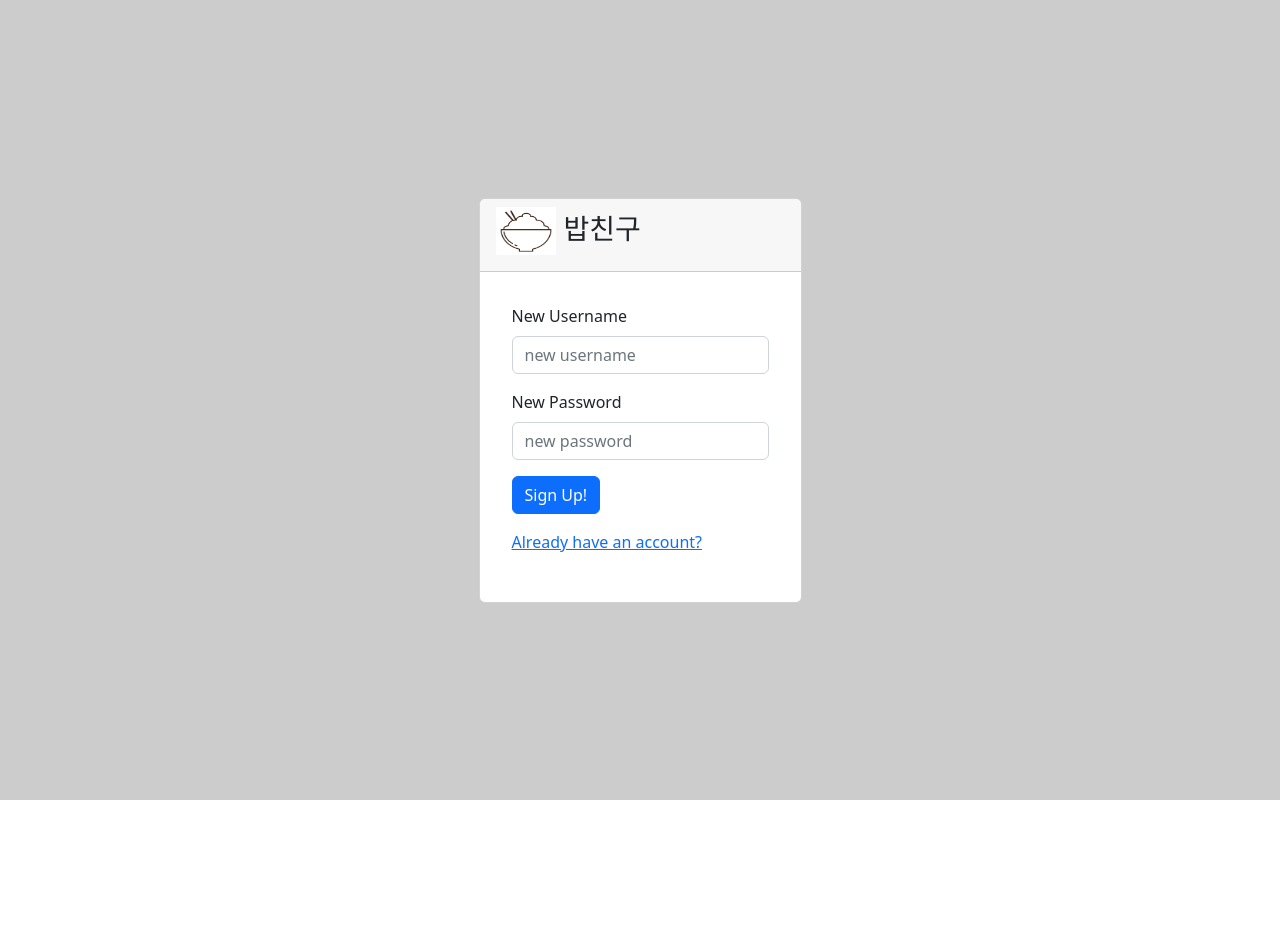
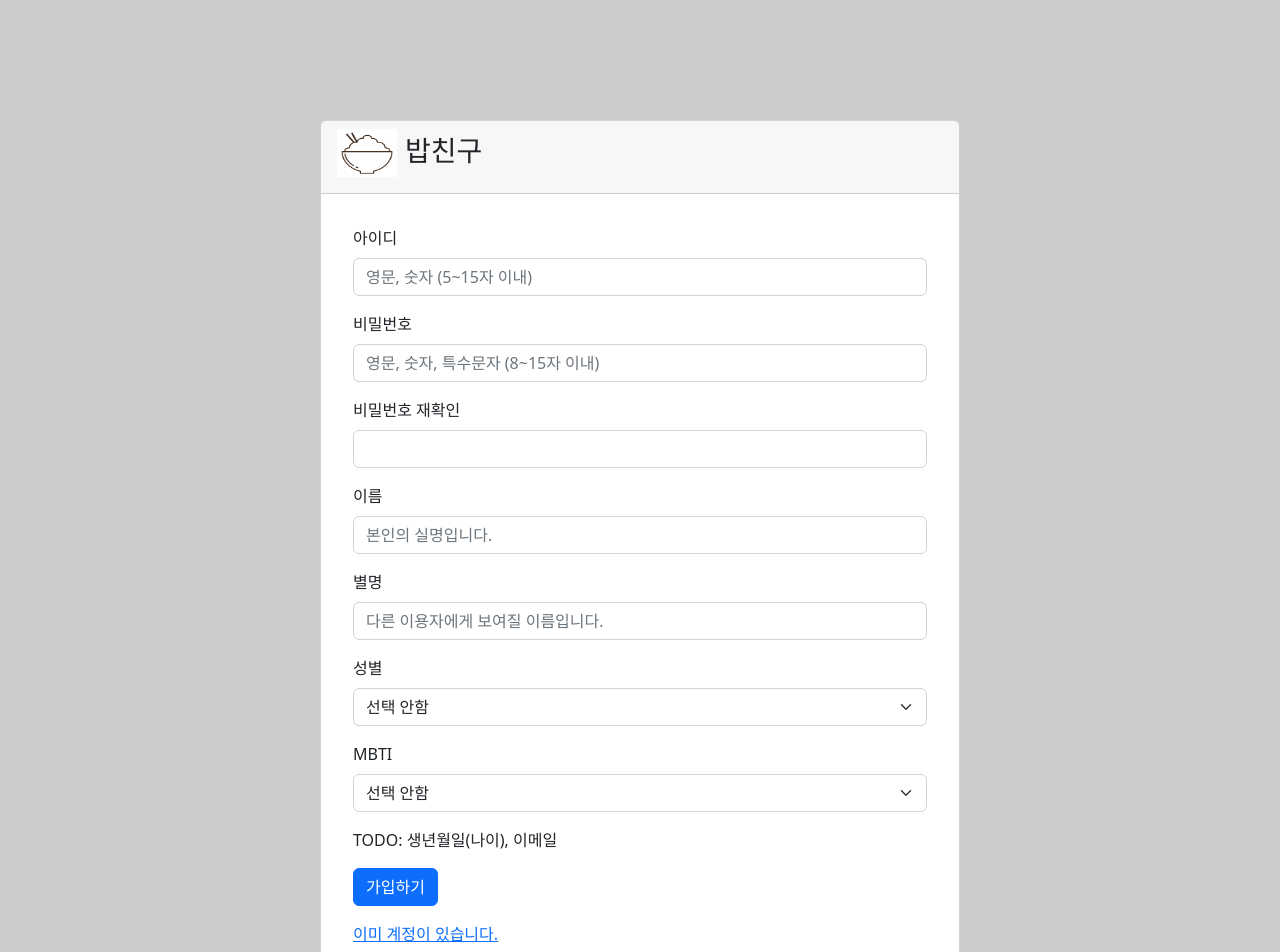
Before and after one commit to swsnu/swppfall2022-team2, a React (Create React App) app in the folder frontend/: page /signup in a window 1280 px wide. Shown: the top 952 px of the page. Before the commit the page ends 800 px from the top, so only its background shows below. Built offline with nearby package versions, Linux system fonts and the light colour scheme.

Commit message:
temporally wrapping up

```diff
--- a/frontend/package.json
+++ b/frontend/package.json
@@ -25,6 +25,7 @@
     "react-router": "^6.4.2",
     "react-router-dom": "^6.4.2",
     "react-scripts": "5.0.1",
+    "react-uuid": "^2.0.0",
     "redux": "4.2.0",
     "socket.io-client": "^4.5.3",
     "styled-components": "^5.3.6",
@@ -56,6 +57,7 @@
     ]
   },
   "devDependencies": {
+    "@types/react-alert": "^7.0.2",
     "@types/styled-components": "^5.1.26",
     "@typescript-eslint/eslint-plugin": "^5.0.0",
     "eslint-config-standard-with-typescript": "^23.0.0",
--- a/frontend/src/login/SignUp.css
+++ b/frontend/src/login/SignUp.css
@@ -1,8 +1,8 @@
 .sign-up {
     position: absolute;
     background-color: rgba(0,0,0,0.2);
-    height:100%;
-    width:100%;
+    height:calc(150%);
+    width:calc(100%);
     mix-blend-mode: normal;
 }
 
--- a/frontend/src/login/SignUp.tsx
+++ b/frontend/src/login/SignUp.tsx
@@ -3,21 +3,35 @@ import { useDispatch, useSelector } from "react-redux";
 import { useNavigate, Navigate } from "react-router-dom";
 import React, { useState } from "react";
 import { AppDispatch } from '../store';
-import { Button, Form, Card, Image } from 'react-bootstrap';
+import { Button, Form, Card, Image, Row, Col } from 'react-bootstrap';
 import 'bootstrap/dist/css/bootstrap.min.css';
 import './SignUp.css';
 import logoImg from '../images/logo.jpg';
+
+interface signUpStatusType{
+    name: string;
+    mbti: string;
+    gender: string;
+    nickname: string;
+}
 
 export default function SignUp(){
     const userState = useSelector(selectUser);
     const dispatch = useDispatch<AppDispatch>();
     const [username, setUsername] = useState("");
     const [password, setPassword] = useState("");
+    const [signUpStatus, handleSignUpStatus] = useState<signUpStatusType>({
+        name: '',
+        mbti: '',
+        gender: '',
+        nickname: '',
+    });
     const navigate = useNavigate();
 
     const handleSignUp = () => {
         try{dispatch(setSignUp({username: username, password: password}))
-            navigate('/login')
+            alert('회원 가입이 정상적으로 완료되었습니다.');
+            navigate('/login');
 
         }
         catch(err){
@@ -26,7 +40,7 @@ export default function SignUp(){
     }
 
     const handleRedirect = () => {
-        navigate('/login')
+        navigate('/login');
     }
 
 
@@ -39,7 +53,7 @@ export default function SignUp(){
 
     return(
         <div className="sign-up d-flex justify-content-center align-items-center">
-            <Card>
+            <Card style={{width:"50%", height:"80%"}}>
                 <Card.Header>
                 <h3>
                     <Image
@@ -55,18 +69,63 @@ export default function SignUp(){
                 <Card.Body>
                     <Form className="rounded p-4 p-sm-3">
                         <Form.Group className="mb-3">
-                            <Form.Label>New Username</Form.Label>
-                            <Form.Control type="username" placeholder="new username" onChange={event => setUsername(event.target.value)}/>
+                            <Form.Label>아이디</Form.Label>
+                            <Form.Control type="username" placeholder="영문, 숫자 (5~15자 이내)" onChange={event => setUsername(event.target.value)} maxLength={15}/>
                         </Form.Group>
                         <Form.Group className="mb-3">
-                            <Form.Label>New Password</Form.Label>
-                            <Form.Control type="password" placeholder="new password" onChange={event => setPassword(event.target.value)}/>
+                            <Form.Label>비밀번호</Form.Label>
+                            <Form.Control type="password" placeholder="영문, 숫자, 특수문자 (8~15자 이내)" onChange={event => setPassword(event.target.value)} maxLength={15}/>
                         </Form.Group>
+                        <Form.Group className="mb-3">
+                            <Form.Label>비밀번호 재확인</Form.Label>
+                            <Form.Control type="password" placeholder="" maxLength={15}/>
+                        </Form.Group>
+                        <Form.Group className="mb-3">
+                            <Form.Label>이름</Form.Label>
+                            <Form.Control type="text" placeholder="본인의 실명입니다." maxLength={30}/>
+                        </Form.Group>
+                        <Form.Group className="mb-3">
+                            <Form.Label>별명</Form.Label>
+                            <Form.Control type="text" placeholder="다른 이용자에게 보여질 이름입니다." maxLength={10}/>
+                        </Form.Group>
+                        <Form.Group className="mb-3">
+                            <Form.Label>성별</Form.Label>
+                            <Form.Select name="gender" defaultValue={''}>
+                                <option value = '' disabled>선택 안함</option>
+                                <option value = 'M'>남자</option>
+                                <option value = 'F'>여자</option>
+                            </Form.Select>
+                        </Form.Group>
+                        <Form.Group className="mb-3">
+                            <Form.Label>MBTI</Form.Label>
+                            <Form.Select name='mbti' defaultValue={''}>
+                                <option value = '' disabled>선택 안함</option>
+                                <option value = 'ENTJ'>ENTJ</option>
+                                <option value = 'ENTP'>ENTP</option>
+                                <option value = 'ENFJ'>ENFJ</option>
+                                <option value = 'ENFP'>ENFP</option>
+                                <option value = 'ESTJ'>ESTJ</option>
+                                <option value = 'ESTP'>ESTP</option>
+                                <option value = 'ESFJ'>ESFJ</option>
+                                <option value = 'ESFP'>ESFP</option>
+                                <option value = 'INTJ'>INTJ</option>
+                                <option value = 'INTP'>INTP</option>
+                                <option value = 'INFJ'>INFJ</option>
+                                <option value = 'INFP'>INFP</option>
+                                <option value = 'ISTJ'>ISTJ</option>
+                                <option value = 'ISTP'>ISTP</option>
+                                <option value = 'ISFJ'>ISFJ</option>
+                                <option value = 'ISFP'>ISFP</option>
+                            </Form.Select>
+                        </Form.Group>
+                        <p>
+                            TODO:  생년월일(나이), 이메일
+                        </p>
                         <Button className="mb-3" variant='primary' onClick={handleSignUp}>
-                            Sign Up!
+                            가입하기
                         </Button>
                         <Form.Group className="mb-3">
-                            <a onClick={handleRedirect} className="link-primary">Already have an account?</a>
+                            <a onClick={handleRedirect} className="link-primary">이미 계정이 있습니다.</a>
                         </Form.Group>
                     </Form>
                 </Card.Body>
--- a/frontend/src/mypage/MyStatus.tsx
+++ b/frontend/src/mypage/MyStatus.tsx
@@ -1,6 +1,7 @@
 import React, {useState, useEffect} from 'react';
 import {Form, Row, Col, FormControlProps, FormControl} from 'react-bootstrap';
 import {statusType} from './MyPage'
+import uuid from "react-uuid"
 
 interface propsType {
     status: statusType;
@@ -26,75 +27,67 @@ const MyStatus: React.FC<propsType> = (props:propsType) => {
     const handleNickname = (e: React.BaseSyntheticEvent) : void => {
         handleStatus({ ...status, nickname: e.target.value });
     };
-    //useEffect(()=>{},[status]);
     return (
         <div>
         <Form>
-            <p>
-                별명을 입력해주세요
-            </p>
             <Row className='mb-3'>
                 <Form.Group as={Col}>
-                    <Form.Control name="nickname" defaultValue={status.nickname} type="text" placeholder='별명' onChange={handleNickname} maxLength={30}/>
+                    <Form.Label>별명</Form.Label>
+                    <Form.Control name="nickname" defaultValue={status.nickname} type="text" placeholder='10자 이내' onChange={handleNickname} maxLength={10}/>
                 </Form.Group>
             </Row>
 
-            <p>
-                이름을 입력해주세요
-            </p>
             <Row className='mb-3'>
                 <Form.Group as={Col}>
-                    <Form.Control name="name" defaultValue={status.name} type="text" placeholder='이름' onChange={handleName} maxLength={30}/>
+                    <Form.Label>이름</Form.Label>
+                    <Form.Control name="name" defaultValue={status.name} type="text" placeholder='' onChange={handleName} maxLength={30}/>
                 </Form.Group>
             </Row>
 
-            <p>
-                나이, 성별을 입력해주세요
-            </p>
             <Row className='mb-3'>
                 <Form.Group as={Col}>
-                    <Form.Control name="age" defaultValue={status.age} type="text" placeholder='나이' onChange={handleAge} maxLength={3}/>
+                    <Form.Label>나이</Form.Label>
+                    <Form.Control name="age" defaultValue={status.age} type="text" placeholder='' onChange={handleAge} maxLength={3}/>
                 </Form.Group>
                 <Form.Group as={Col}>
-                    <Form.Select name="gender" defaultValue={status.gender} onChange={(e) => handleGender(e)}>
-                        <option value = ''>선택 안함</option>
+                    <Form.Label>성별</Form.Label>
+                    <Form.Select name="gender" key={uuid()} defaultValue={status.gender} onChange={(e) => handleGender(e)}>
+                        <option value = '' disabled>선택 안함</option>
                         <option value = 'M'>남자</option>
                         <option value = 'F'>여자</option>
                     </Form.Select>
                 </Form.Group>
             </Row>
 
-            <p>
-                한 줄 소개를 적어주세요(100자 이내)
-            </p>
             <Row className='mb-3'>
                 <Form.Group>
+                    <Form.Label>한 줄 소개(100자 이내)</Form.Label>
                     <Form.Control name="intro" defaultValue={status.intro} type="text" placeholder='소개말' onChange={handleIntro} maxLength={100}/>
                 </Form.Group>
             </Row>
 
-            <p>
-                자신의 MBTI를 선택해주세요
-            </p>
-            <Form.Select name='mbti' defaultValue={status.mbti} onChange={(e) => handleMBTI(e)}>
-                <option value = ''>선택 안함</option>
+            <Form.Group>
+                <Form.Label>MBTI</Form.Label>
+                <Form.Select name='mbti' key={uuid()} defaultValue={status.mbti} onChange={(e) => handleMBTI(e)}>
+                    <option value = '' disabled>선택 안함</option>
                     <option value = 'ENTJ'>ENTJ</option>
                     <option value = 'ENTP'>ENTP</option>
                     <option value = 'ENFJ'>ENFJ</option>
                     <option value = 'ENFP'>ENFP</option>
                     <option value = 'ESTJ'>ESTJ</option>
+                    <option value = 'ESTP'>ESTP</option>
                     <option value = 'ESFJ'>ESFJ</option>
-                <option value = 'ESTP'>ESTP</option>
                     <option value = 'ESFP'>ESFP</option>
                     <option value = 'INTJ'>INTJ</option>
                     <option value = 'INTP'>INTP</option>
                     <option value = 'INFJ'>INFJ</option>
                     <option value = 'INFP'>INFP</option>
                     <option value = 'ISTJ'>ISTJ</option>
+                    <option value = 'ISTP'>ISTP</option>
                     <option value = 'ISFJ'>ISFJ</option>
-                <option value = 'ISTP'>ISTP</option>
                     <option value = 'ISFP'>ISFP</option>
                 </Form.Select>
+            </Form.Group>
         </Form>
         </div>
     );
```
Also changed, not shown: frontend/src/mypage/MyManner.tsx (+7 -4 lines), frontend/src/mypage/MyPage.tsx (+17 -12 lines), 2 other files (tests, documents, lock files or other folders). Lines whose indentation alone changed are shown as unchanged.
